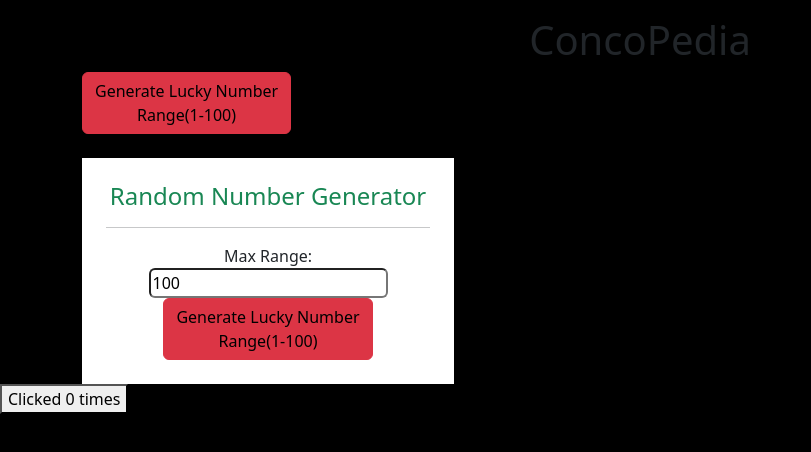
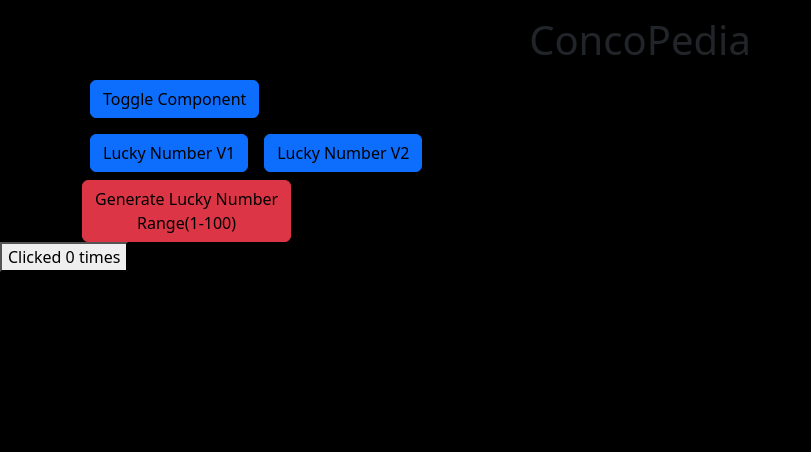
Before and after one commit to raaakib0/patient-admission-frontend, a Vue app: page / in a window 1280 px wide. Shown: the top 452 px of the page, without its empty margins (0-811 px from the left). Built offline with nearby package versions, Linux system fonts and the light colour scheme.

Commit message:
dinamic componenet

```diff
--- a/src/App.vue
+++ b/src/App.vue
@@ -2,10 +2,24 @@
   <div class="bg-black text pt-3" :style="{ height: '100vh' }">
     <h1 class="text-center text- success">ConcoPedia</h1>
     <div class="container">
-<LuckyNumberV1></LuckyNumberV1>
-<br/>
-<LuckyNumberV2></LuckyNumberV2>
-
+      <button
+        class="btn btn-primary text-black m-2"
+        @click="newVersion = !newVersion"
+      >
+        Toggle Component
+      </button>
+      <br />
+      <button
+        class="btn btn-primary text-black m-2"
+        @click="newVersion = false"
+      >
+        Lucky Number V1
+      </button>
+      <button class="btn btn-primary text-black m-2" @click="newVersion = true">
+        Lucky Number V2
+      </button>
+      <br />
+      <component :is="currentComponenet" />
     </div>
     <ButtonCounter></ButtonCounter>
   </div>
@@ -13,9 +27,15 @@
 
 <script setup>
 import ButtonCounter from "./Components/ButtonCounter.vue";
-import { provide, reactive, ref } from "vue";
+import { computed, provide, reactive, ref } from "vue";
 import LuckyNumberV1 from "./Components/LuckyNumberV1.vue";
 import LuckyNumberV2 from "./Components/LuckyNumberV2.vue";
+
+const newVersion = ref(false);
+
+const currentComponenet = computed(() => {
+  return newVersion.value ? LuckyNumberV2 : LuckyNumberV1;
+});
 </script>
 
 <style scoped></style>
--- a/src/Components/LuckyNumberV2.vue
+++ b/src/Components/LuckyNumberV2.vue
@@ -1,5 +1,5 @@
 <template>
-  <div class="col-4 bg-white text-center p-4">
+  <div class="col-6 bg-white text-center p-4">
     <h4 class="text-success">Random Number Generator</h4>
     <hr/>
     Max Range:
--- a/src/main.js
+++ b/src/main.js
@@ -2,12 +2,8 @@ import { createApp } from 'vue'
 import { createPinia } from 'pinia'
 import App from './App.vue'
 import router from './router'
-import ContactUs from './Components/ContactUs.vue'
-// import ButtonCounter from './Components/ButtonCounter.vue'
 
 const app = createApp(App)
 app.use(createPinia())
 app.use(router)
-app.component("contact-us", ContactUs)
-// app.component("button-counter", ButtonCounter)
 app.mount('#app')
```
